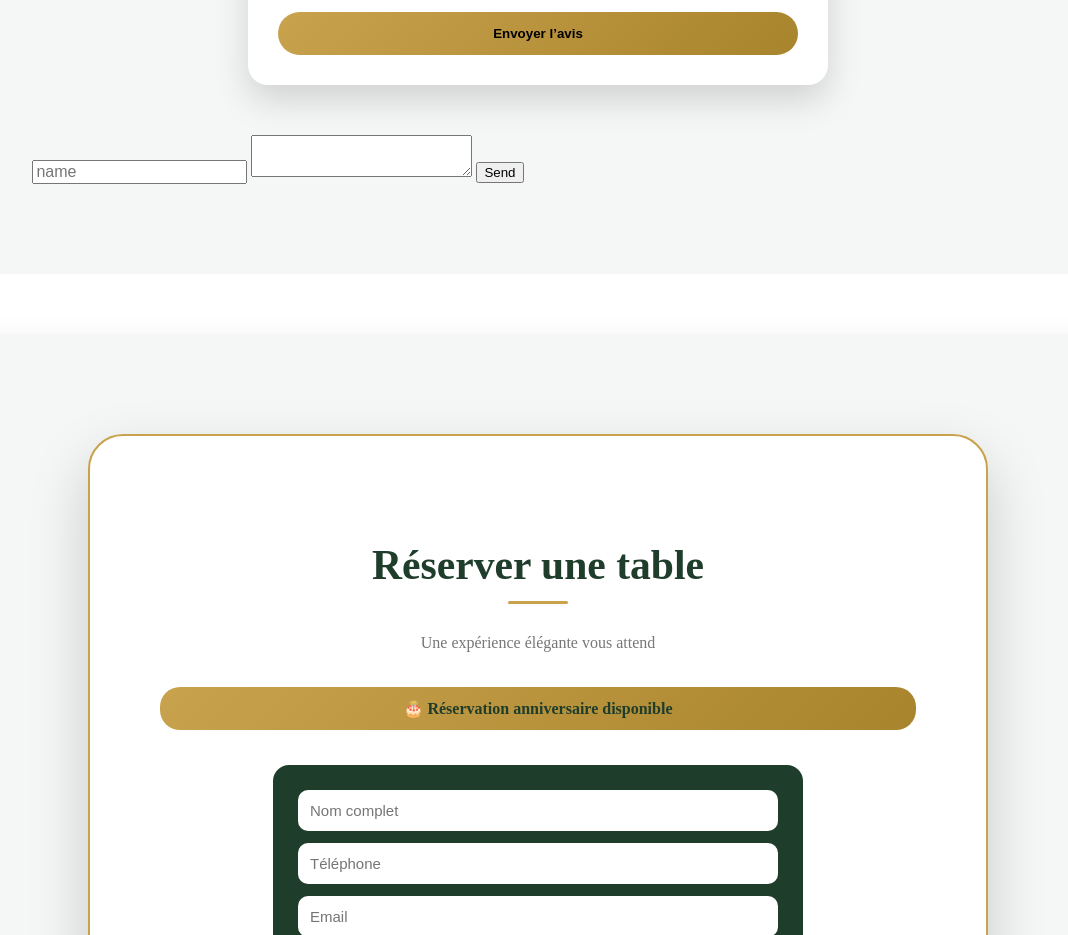
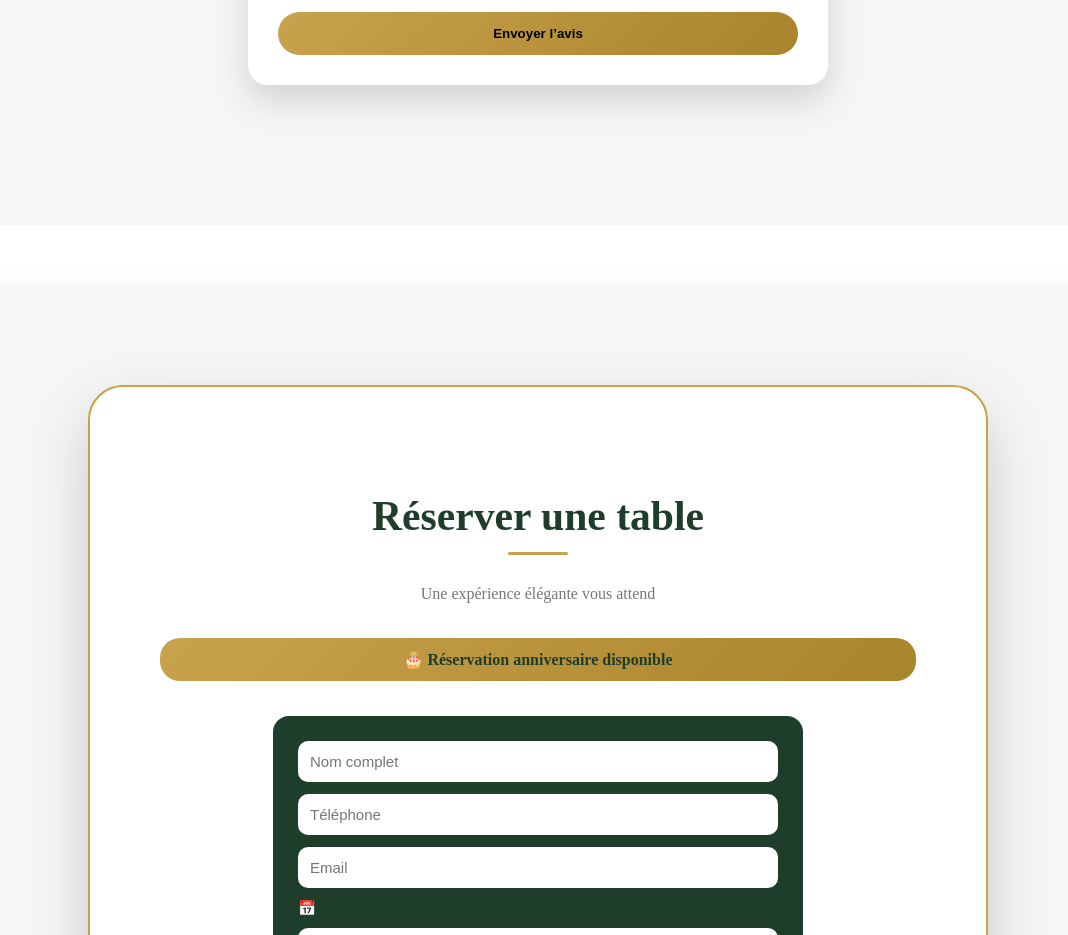
Before and after one commit to mohammedbenjelloun17-boop/la-ruche-de-jardin, a plain HTML site: page index.html in a window 1280 px wide. Shown: the part 5160-6095 px from the top of the page, without its empty margins (102-1170 px from the left). Drawn offline with Linux system fonts and the light colour scheme.

Commit message:
Update index.html

```diff
--- a/index.html
+++ b/index.html
@@ -1715,10 +1715,6 @@
 
       <!-- عرض الآراء -->
       <div id="avisList" class="avis-list"></div>
-      <input id="name" placeholder="name">
-<textarea id="message"></textarea>
-<button onclick="addComment()">Send</button>
-
     </section>
 
     <section id="reservation" class="reservation-pro">
```
